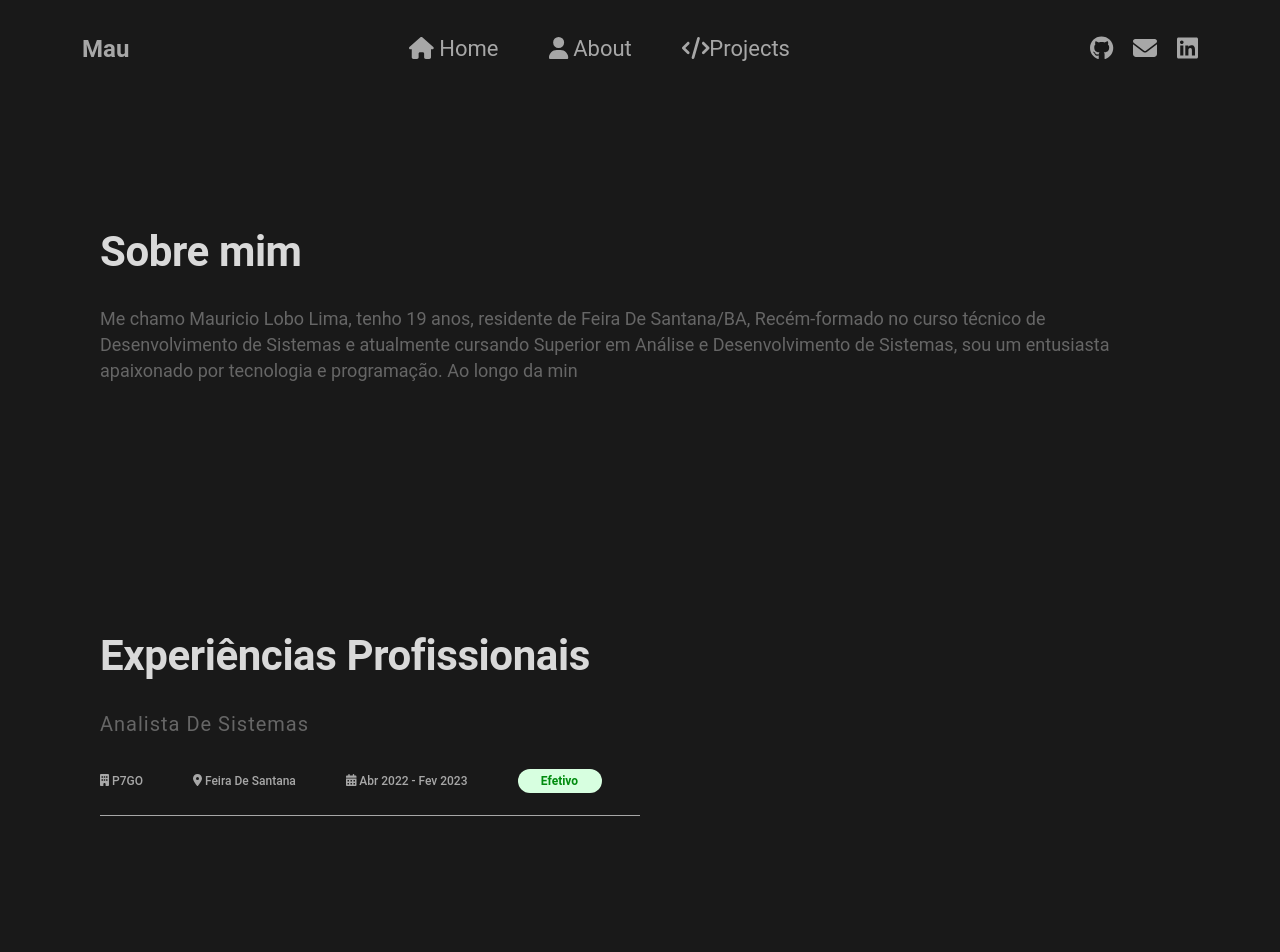
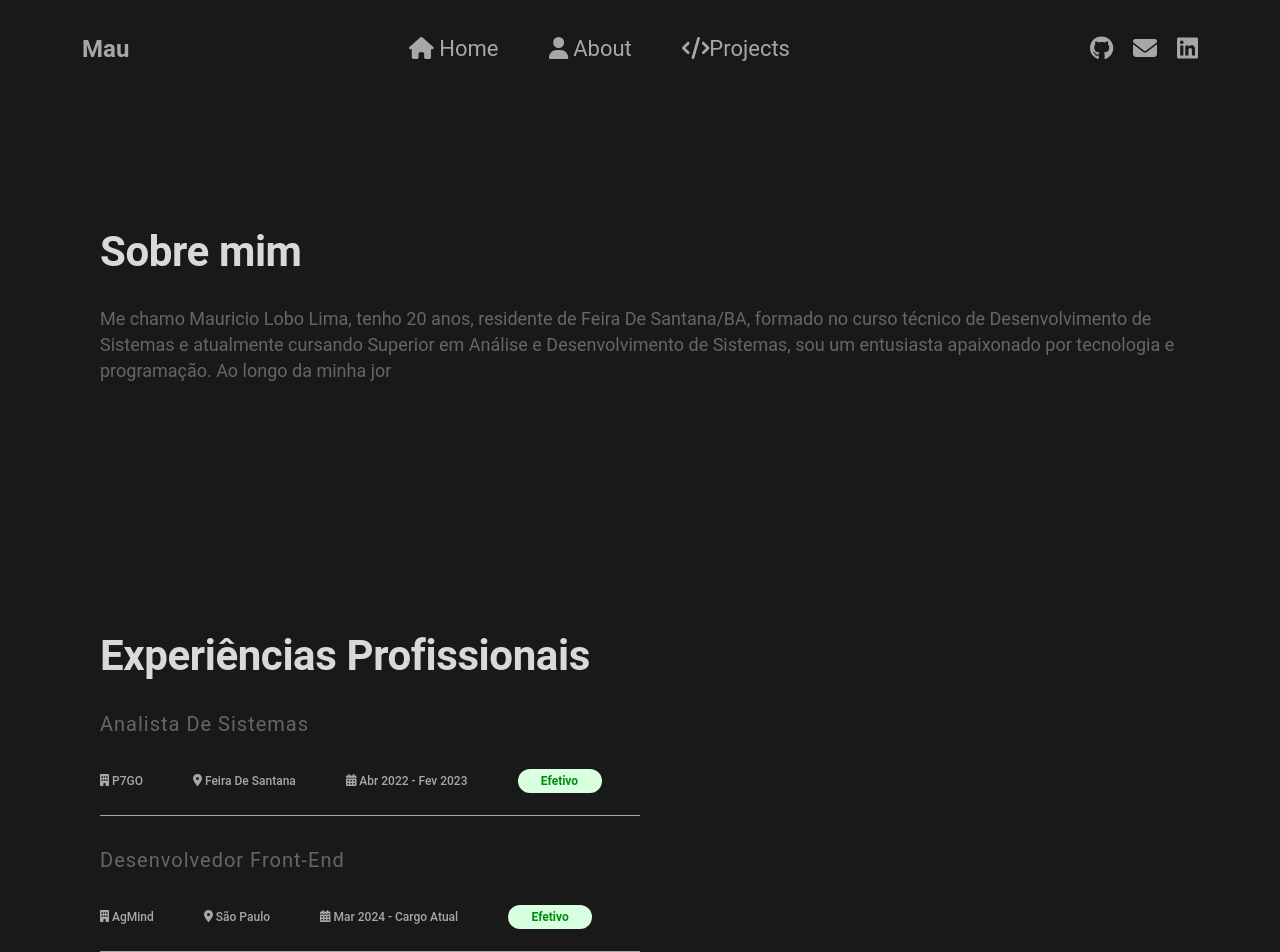
Before and after one commit to MaauLobo/my-portifolio, a Vue app: page /about in a window 1280 px wide. Shown: the top 952 px of the page. Built offline with nearby package versions, Linux system fonts and the light colour scheme; a small style sheet from the web is missing.

Commit message:
atualizações

```diff
--- a/src/components/aboutme.component.vue
+++ b/src/components/aboutme.component.vue
@@ -2,18 +2,13 @@
   <div class="aboutme">
     <h1>Sobre mim</h1>
     <p ref="typewriter">
-      Me chamo Mauricio Lobo Lima, tenho 19 anos, residente de Feira De
-      Santana/BA, Recém-formado no curso técnico de Desenvolvimento de Sistemas
+      Me chamo Mauricio Lobo Lima, tenho 20 anos, residente de Feira De
+      Santana/BA, formado no curso técnico de Desenvolvimento de Sistemas
       e atualmente cursando Superior em Análise e Desenvolvimento de Sistemas,
       sou um entusiasta apaixonado por tecnologia e programação. Ao longo da
       minha jornada acadêmica, dediquei-me intensivamente ao estudo e prática
       das mais recentes tendências e linguagens de programação, consolidando um
-      sólido conhecimento na área. Estou aberto a oportunidades de estágio,
-      trainee ou qualquer tipo de oportunidade que me permitam aplicar e aprimorar minhas
-      habilidades em um ambiente profissional. Agradeço antecipadamente pela
-      consideração e estou pronto para enfrentar novos desafios e contribuir
-      para o sucesso de projetos inovadores na área de desenvolvimento de
-      software.
+      sólido conhecimento na área.
     </p>
   </div>
 </template>
--- a/src/components/work.component.vue
+++ b/src/components/work.component.vue
@@ -15,6 +15,27 @@
             <p>
                 <font-awesome-icon :icon="['fas', 'calendar-days']" />
                 Abr 2022 - Fev 2023
+            </p>
+
+
+            <button>Efetivo</button>
+            </div>
+        </div>
+        <span class="separator"></span>
+        <div class="work1">
+            <h2>Desenvolvedor Front-End</h2>
+            <div class="company-info">
+            <p>
+                <font-awesome-icon :icon="['fas', 'building']" />
+                AgMind
+            </p>
+            <p>
+                <font-awesome-icon :icon="['fas', 'location-dot']" />
+                São Paulo
+            </p>
+            <p>
+                <font-awesome-icon :icon="['fas', 'calendar-days']" />
+                Mar 2024 - Cargo Atual
             </p>
 
 
```
